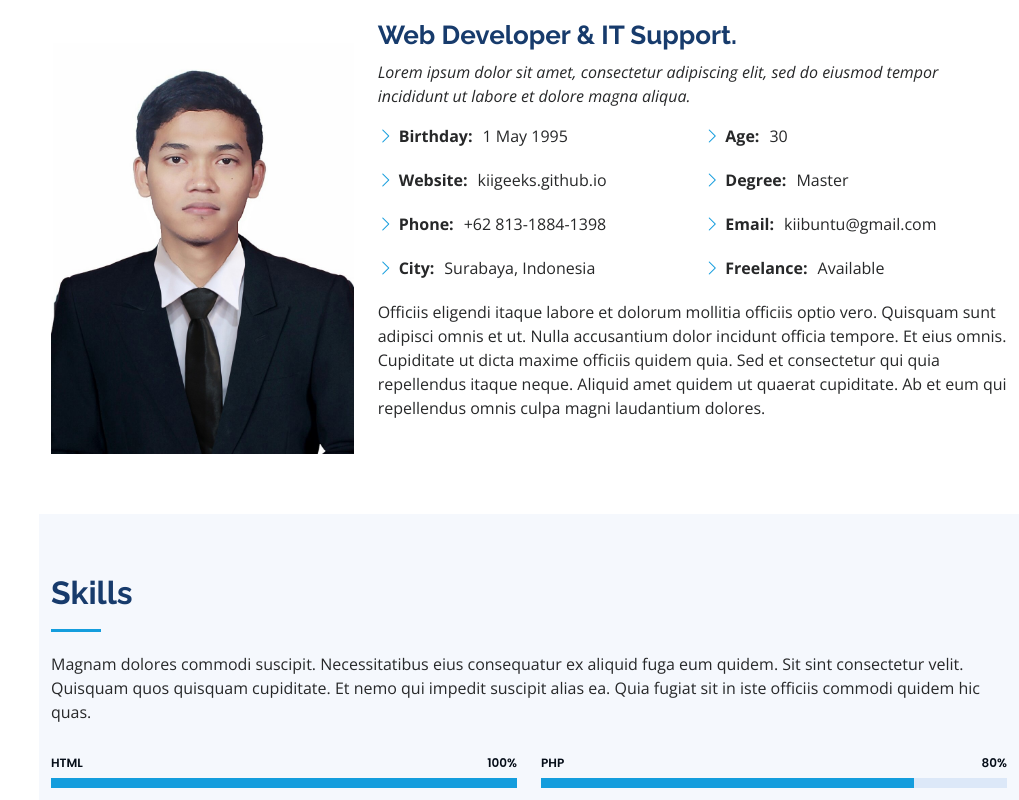
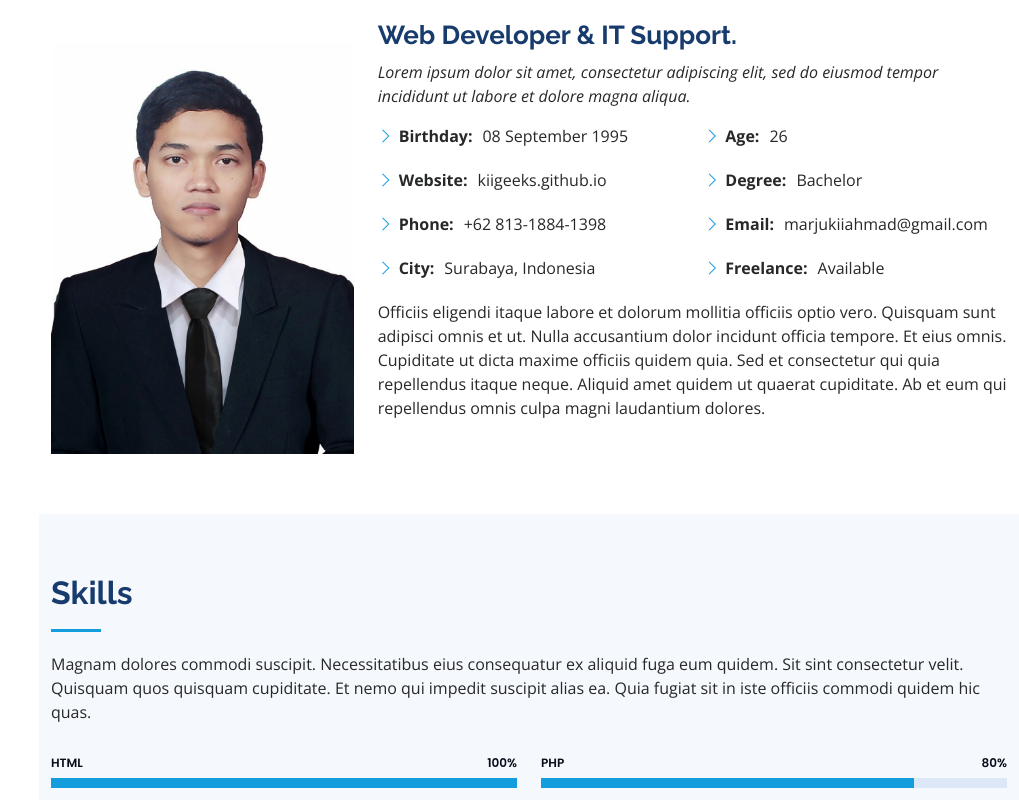
Before and after one commit to kiigeeks/kiigeeks.github.io, a plain HTML site: page index.html in a window 1280 px wide. Shown: the part 1020-1820 px from the top of the page, without its empty margins (261-1280 px from the left). Drawn offline with nearby package versions, Linux system fonts and the light colour scheme.

Commit message:
update portfolio

```diff
--- a/index.html
+++ b/index.html
@@ -103,7 +103,7 @@
             <div class="row">
               <div class="col-lg-6">
                 <ul>
-                  <li><i class="bi bi-chevron-right"></i> <strong>Birthday:</strong> <span>1 May 1995</span></li>
+                  <li><i class="bi bi-chevron-right"></i> <strong>Birthday:</strong> <span>08 September 1995</span></li>
                   <li><i class="bi bi-chevron-right"></i> <strong>Website:</strong> <span>kiigeeks.github.io</span></li>
                   <li><i class="bi bi-chevron-right"></i> <strong>Phone:</strong> <span>+62 813-1884-1398</span></li>
                   <li><i class="bi bi-chevron-right"></i> <strong>City:</strong> <span>Surabaya, Indonesia</span></li>
@@ -111,9 +111,9 @@
               </div>
               <div class="col-lg-6">
                 <ul>
-                  <li><i class="bi bi-chevron-right"></i> <strong>Age:</strong> <span>30</span></li>
-                  <li><i class="bi bi-chevron-right"></i> <strong>Degree:</strong> <span>Master</span></li>
-                  <li><i class="bi bi-chevron-right"></i> <strong>Email:</strong> <span>kiibuntu@gmail.com</span></li>
+                  <li><i class="bi bi-chevron-right"></i> <strong>Age:</strong> <span>26</span></li>
+                  <li><i class="bi bi-chevron-right"></i> <strong>Degree:</strong> <span>Bachelor</span></li>
+                  <li><i class="bi bi-chevron-right"></i> <strong>Email:</strong> <span>marjukiiahmad@gmail.com</span></li>
                   <li><i class="bi bi-chevron-right"></i> <strong>Freelance:</strong> <span>Available</span></li>
                 </ul>
               </div>
@@ -579,7 +579,7 @@
               <div class="email">
                 <i class="bi bi-envelope"></i>
                 <h4>Email:</h4>
-                <p>kiibuntu@gmail.com</p>
+                <p>marjukiiahmad@gmail.com</p>
               </div>
 
               <div class="phone">
```
